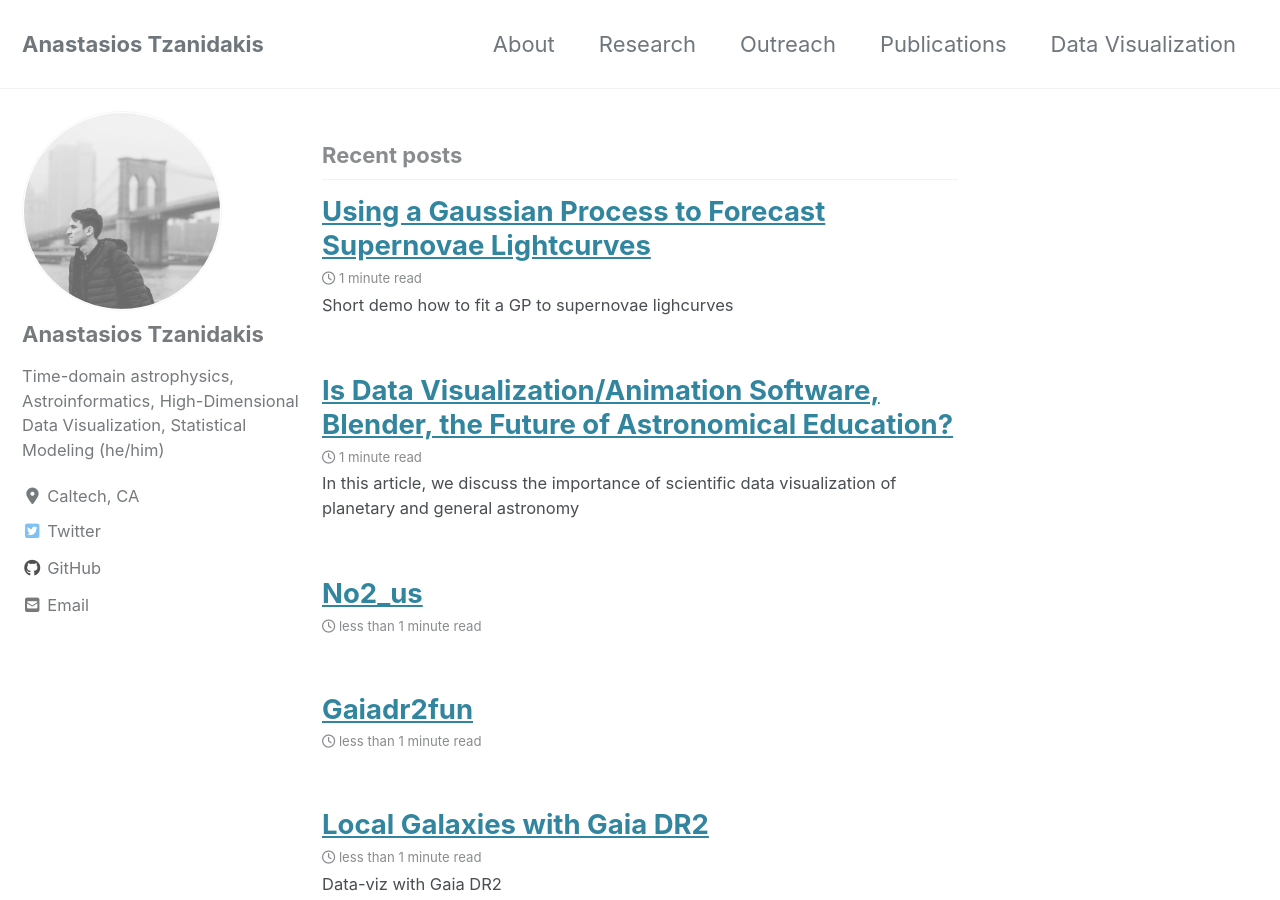
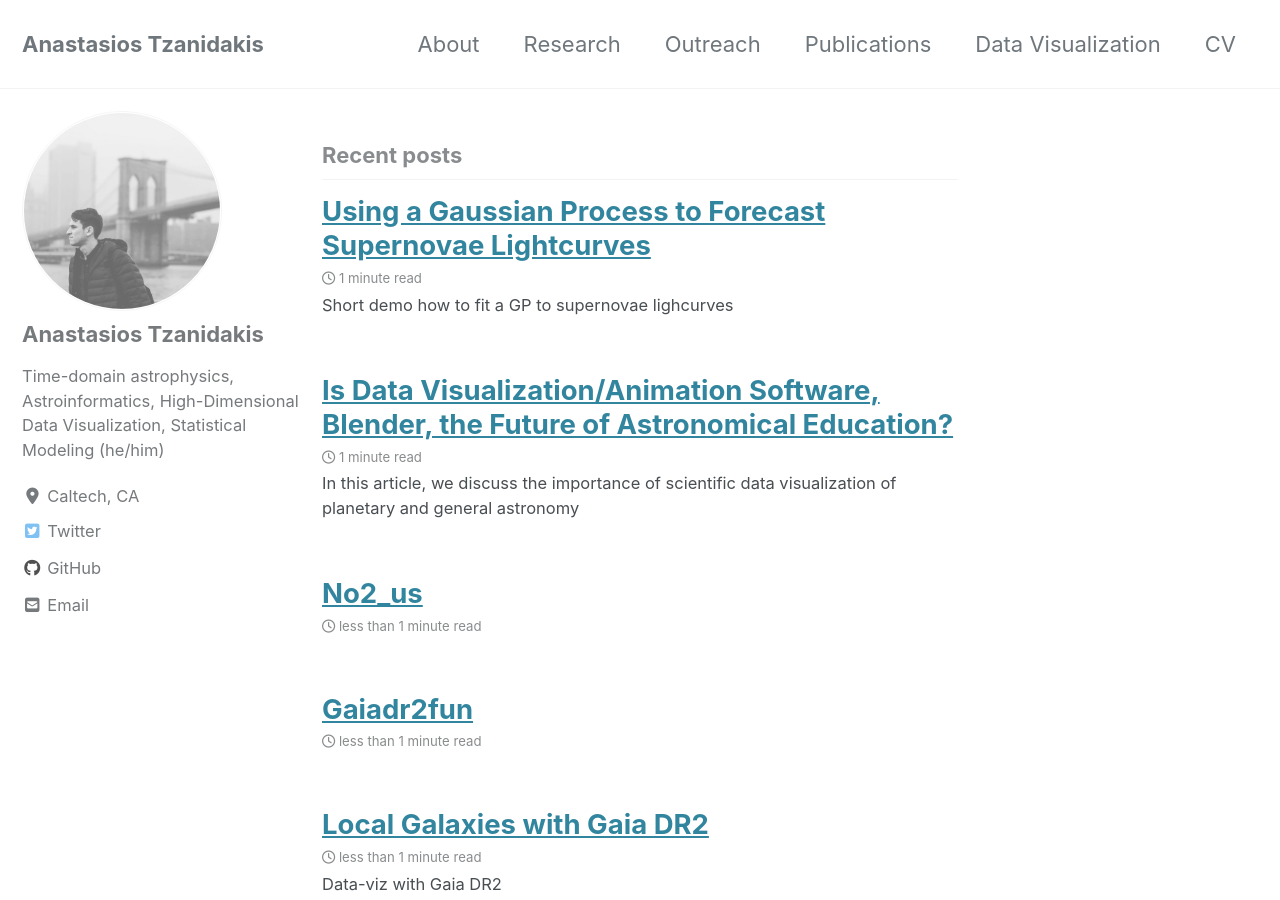
Before and after one commit to AndyTza/andytza.github.io, a Jekyll site: the page built from index.html, in a window 1280 px wide and 900 px high. Built offline with Jekyll 4.4.1, drawn with Linux system fonts in a browser that asks for light colours; cached includes are drawn as plain includes; nearby versions of some CDN libraries; the list of posts is cut into pages by our own code.

Commit message:
adding CV page

```diff
--- a/_data/navigation.yml
+++ b/_data/navigation.yml
@@ -10,6 +10,8 @@ main:
     url: /publications/
   - title: "Data Visualization"
     url: /data_viz/
+  - title: "CV"
+    url: "https://github.com/AndyTza/andytza.github.io/raw/master/quals/CV_Astronomy___Tzanidakis__Detailed____New.pdf"
   #- title: "Talks"
     #url: /my_talks/
   #- title: "Tutorials"
```
Also changed, not shown: 1 other file.
